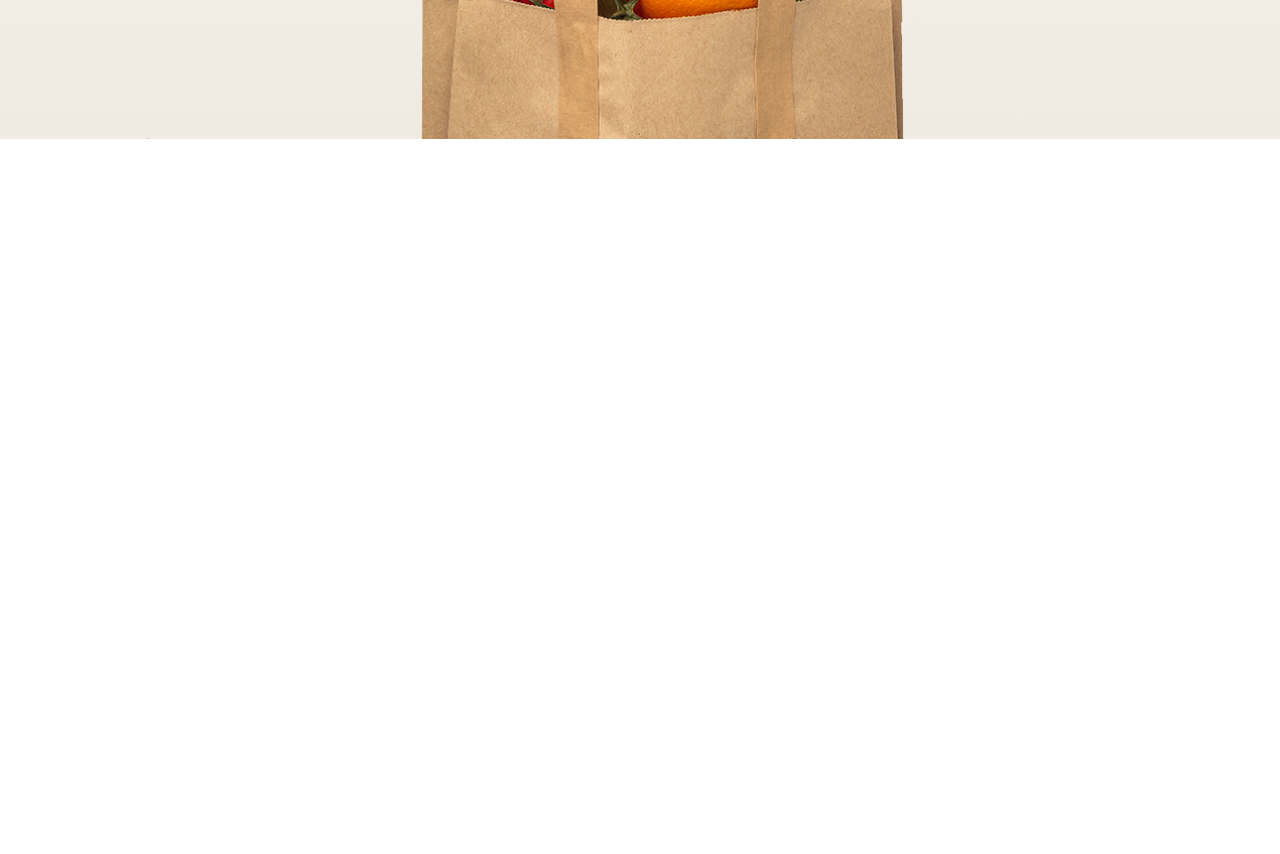
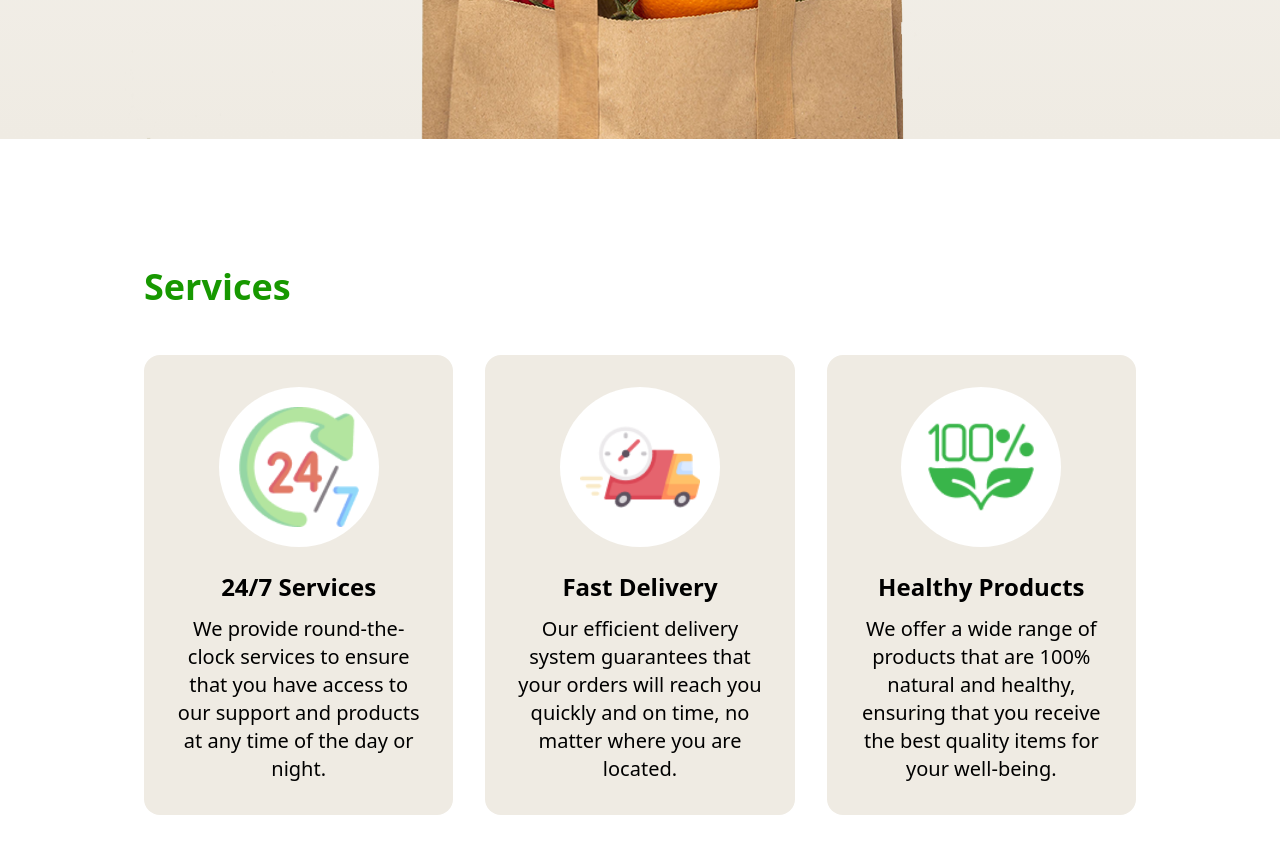
Before and after one commit to NeloyBarua7890/A3-Grocery-Shop, a plain HTML site: page index.html in a window 1280 px wide. Shown: the part 1120-1974 px from the top of the page. Before the commit the page ends 1403 px from the top, so only its background shows below. Drawn offline with nearby package versions, Linux system fonts and the light colour scheme.

Commit message:
works on services section

```diff
--- a/index.html
+++ b/index.html
@@ -23,13 +23,6 @@
       src="https://kit.fontawesome.com/a71b0831f6.js"
       crossorigin="anonymous"
     ></script>
-    <!-- DaisyUI CDN -->
-    <!-- <link
-      href="https://cdn.jsdelivr.net/npm/daisyui@4.12.23/dist/full.min.css"
-      rel="stylesheet"
-      type="text/css"
-    />
-    <script src="https://cdn.tailwindcss.com"></script> -->
   </head>
   <body class="font-sora">
     <header class="bg-linear-to-b from-[#FFFFFF] to-[#EFEBE3]">
@@ -63,7 +56,7 @@
         </div>
       </nav>
       <!-- Banner Section -->
-      <div class="mb-36">
+      <div>
         <h1 class="text-5xl text-center font-semibold mt-20">
           Freshness
           <span class="text-[#179800]"
@@ -80,7 +73,62 @@
         <img class="mx-auto" src="./c2-assets/hero-vegetables.png" alt="" />
       </div>
     </header>
-    <main></main>
+    <main>
+      <section class="px-36 py-32">
+        <h3 class="mb-12 text-4xl text-[#179800] font-semibold">Services</h3>
+        <div class="grid grid-cols-3 gap-8">
+          <div class="bg-[#EFEBE3] rounded-2xl p-8">
+            <div class="w-40 h-40 bg-white rounded-full p-5 mx-auto">
+              <img
+                src="./c2-assets/service.png"
+                alt="Service 24/7"
+                class="w-full h-full object-cover"
+              />
+            </div>
+            <h4 class="text-2xl font-semibold text-center pt-6 pb-3">
+              24/7 Services
+            </h4>
+            <p class="text-center text-xl font-light">
+              We provide round-the-clock services to ensure that you have access
+              to our support and products at any time of the day or night.
+            </p>
+          </div>
+          <div class="bg-[#EFEBE3] rounded-2xl p-8">
+            <div class="w-40 h-40 bg-white rounded-full p-5 mx-auto">
+              <img
+                src="./c2-assets/delivery.png"
+                alt="Delivery"
+                class="w-full h-full object-cover"
+              />
+            </div>
+            <h4 class="text-2xl font-semibold text-center pt-6 pb-3">
+              Fast Delivery
+            </h4>
+            <p class="text-center text-xl font-light">
+              Our efficient delivery system guarantees that your orders will
+              reach you quickly and on time, no matter where you are located.
+            </p>
+          </div>
+          <div class="bg-[#EFEBE3] rounded-2xl p-8">
+            <div class="w-40 h-40 bg-white rounded-full p-5 mx-auto">
+              <img
+                src="./c2-assets/healthy.png"
+                alt="100% Healthy"
+                class="w-full h-full object-cover"
+              />
+            </div>
+            <h4 class="text-2xl font-semibold text-center pt-6 pb-3">
+              Healthy Products
+            </h4>
+            <p class="text-center text-xl font-light">
+              We offer a wide range of products that are 100% natural and
+              healthy, ensuring that you receive the best quality items for your
+              well-being.
+            </p>
+          </div>
+        </div>
+      </section>
+    </main>
     <footer></footer>
   </body>
 </html>
```
